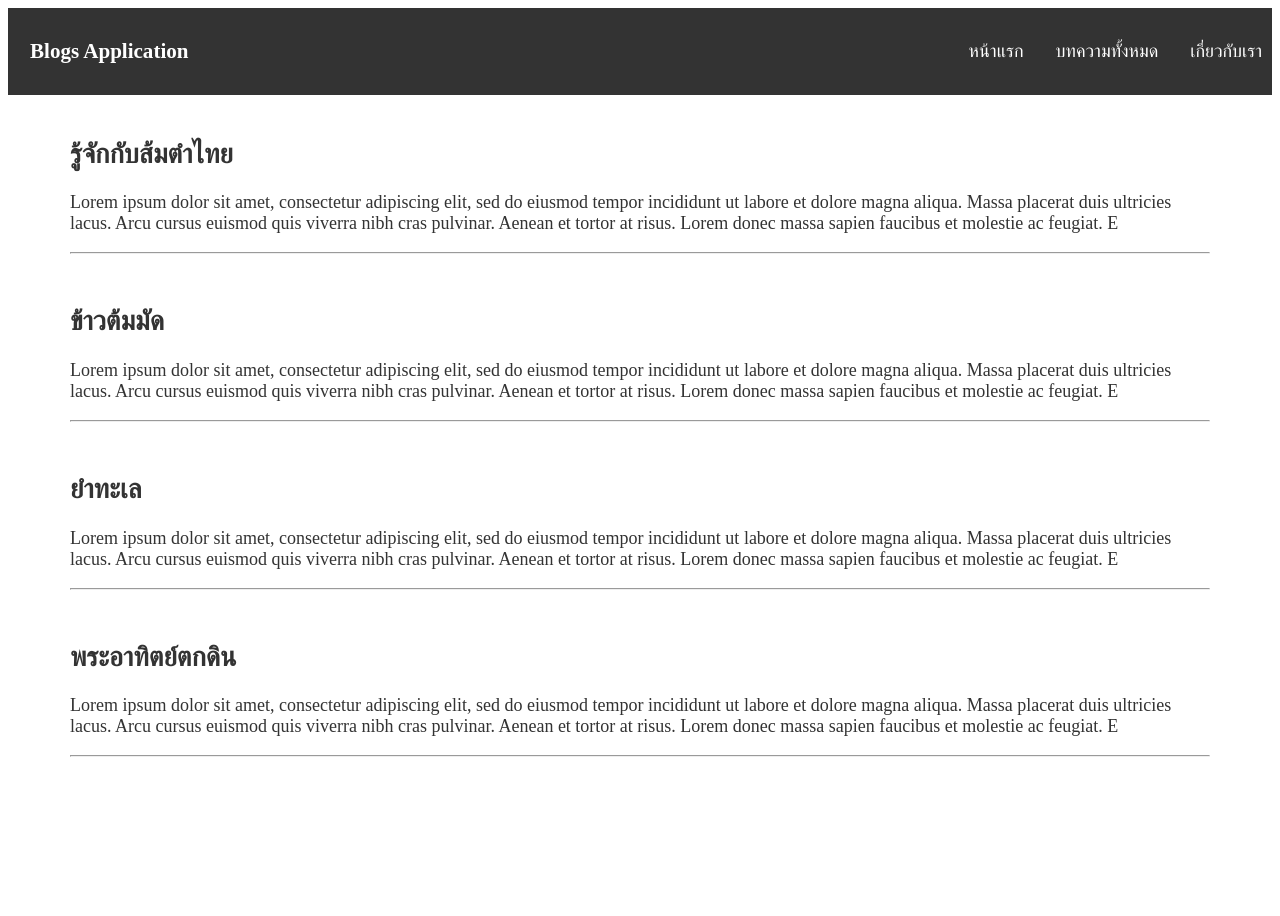
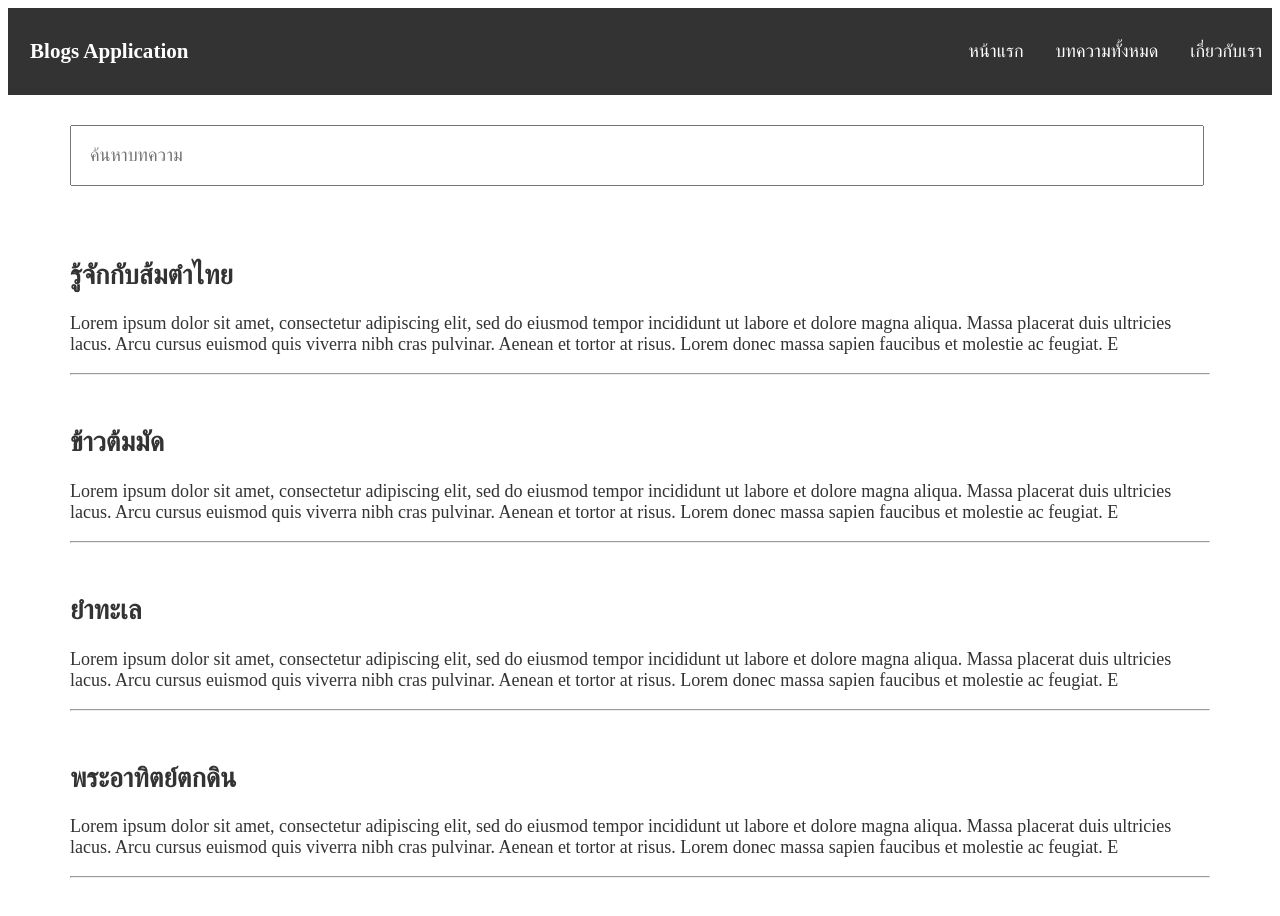
Before and after one commit to Sorawit255/REACT_18, a React (Create React App) app in the folder react-app2/: page /blogs in a window 1280 px wide. Before the commit the page ends 800 px from the top, so only its background shows below. Built offline with nearby package versions, Linux system fonts and the light colour scheme.

Commit message:
ช่องค้นหาข้อมูล

```diff
--- a/react-app2/src/components/Blogs.css
+++ b/react-app2/src/components/Blogs.css
@@ -6,3 +6,14 @@
 .card{
     color: #333;
 }
+.search-container{
+    margin: 30px 0;
+}
+.search-input{
+    padding: 1em 1em;
+    width: 96%;
+    font-size: 18px;
+}
+.search-input:focus{
+    outline: none;
+}
--- a/react-app2/src/components/Blogs.js
+++ b/react-app2/src/components/Blogs.js
@@ -1,9 +1,20 @@
 import blogs from "../data/blogs";
 import "./Blogs.css"
 import { Link } from "react-router-dom";
+import { useState, useEffect } from "react";
 export default function Blogs() {
+  const [search, setSearch] = useState("");
   return (
     <div className="blogs-container">
+      <div className="search-container">
+        <input
+          type="text"
+          className="search-input"
+          placeholder="ค้นหาบทความ"
+          value={search}
+          onChange={(e) => setSearch(e.target.value)}
+        />
+      </div>
       <article>
         {blogs.map((item) => (
           <Link to={`/blog/${item.id}`} key={item.id}>
```
